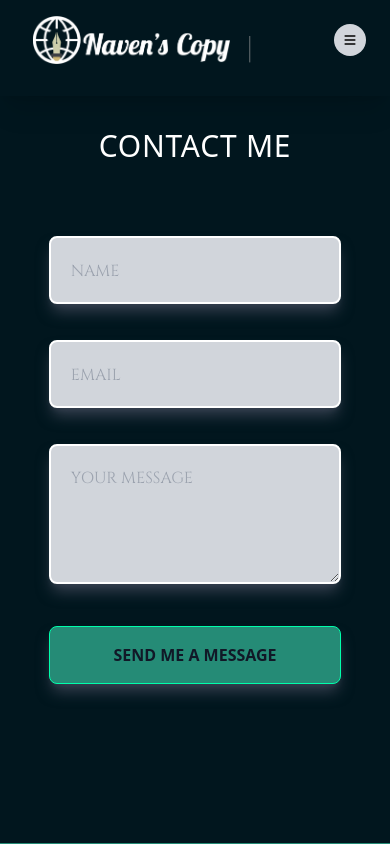
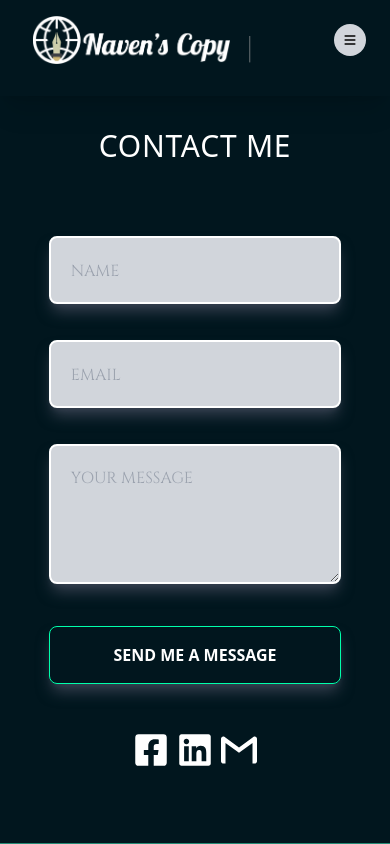
Before and after one commit to MateuszMiszczak/navenscopy, a React (Vite) app: page /contact in a window 390 px wide. Built offline with nearby package versions, Linux system fonts and the light colour scheme.

Commit message:
Added social media icons, restyled button, fixed responsivity

```diff
--- /dev/null
+++ b/src/components/SocialMediaIcons.jsx
@@ -0,0 +1,36 @@
+import { FaFacebookSquare, FaLinkedin } from "react-icons/fa";
+import { SiGmail } from "react-icons/si";
+const SocialMediaIcons = () => {
+  const myEmail = "mthw.miszczak@gmail.com";
+
+  return (
+    <div className="flex gap-2 md:gap-6 lg:gap-12">
+      <a
+        href="https://github.com/MateuszMiszczak"
+        target="_blank"
+        rel="noopener noreferrer"
+        className="text-4xl lg:text-6xl xl:text-7xl"
+      >
+        <FaFacebookSquare className="transition delay-[10ms] hover:scale-[0.95] hover:opacity-60" />
+      </a>
+      <a
+        href="https://www.linkedin.com/in/mateusz-miszczak-a28571277/"
+        target="_blank"
+        rel="noopener noreferrer"
+        className="text-4xl lg:text-6xl xl:text-7xl"
+      >
+        <FaLinkedin className="transition delay-[10ms] hover:scale-[0.95] hover:opacity-60" />
+      </a>
+      <a
+        href={`mailto:${myEmail}`}
+        target="_blank"
+        rel="noopener noreferrer"
+        className="text-4xl lg:text-6xl xl:text-7xl"
+      >
+        <SiGmail className="transition delay-[10ms] hover:scale-[0.95] hover:opacity-60" />
+      </a>
+    </div>
+  );
+};
+
+export default SocialMediaIcons;
--- a/src/pages/ContactMe/ContactMe.jsx
+++ b/src/pages/ContactMe/ContactMe.jsx
@@ -1,6 +1,7 @@
 import { useForm } from "react-hook-form";
 import { motion } from "framer-motion";
 import useMediaQuery from "../../hooks/useMediaQuery";
+import SocialMediaIcons from "../../components/SocialMediaIcons";
 
 const ContactMe = () => {
   const isAboveMediumScreens = useMediaQuery("(min-width: 1060px)");
@@ -21,10 +22,10 @@ const ContactMe = () => {
   return (
     <section
       id="contact"
-      className="flex h-screen flex-col border-b border-borderLighterMainText bg-mainColor pt-32 text-white"
+      className="scroll-none flex h-screen w-screen flex-col gap-10 border-b border-borderLighterMainText bg-mainColor pt-32 text-white md:gap-12 lg:gap-16"
     >
       <motion.div
-        className="mx-10 mb-8 place-self-center text-3xl font-medium uppercase tracking-wide sm:text-4xl md:mb-16 md:text-5xl lg:mb-40 lg:text-6xl"
+        className="mx-10 mb-8 place-self-center text-3xl font-medium uppercase tracking-wide sm:text-4xl md:mb-16 md:text-5xl lg:text-6xl"
         initial="hidden"
         whileInView="visible"
         viewport={{ once: true, amount: 0.5 }}
@@ -38,7 +39,7 @@ const ContactMe = () => {
       </motion.div>
 
       <motion.div
-        className="mt-10 w-3/4 place-self-center text-black md:mt-0"
+        className="mb-2 w-3/4 place-self-center text-black md:mb-6 lg:mb-8"
         initial="hidden"
         whileInView="visible"
         viewport={{ once: true, amount: 0.5 }}
@@ -97,7 +98,7 @@ const ContactMe = () => {
 
             {isAboveMediumScreens ? (
               <button
-                className={`text-md rounded-lg border border-borderLightestMain bg-lighterMain p-4 font-bold uppercase text-gray-900 shadow-lg shadow-gray-700 transition delay-[10ms] hover:scale-[0.95] hover:bg-opacity-40 hover:text-white md:text-xl lg:text-2xl`}
+                className={`text-md hover:text-lighterMain rounded-lg border border-borderLightestMain p-4 font-bold uppercase text-textLightestMain shadow-lg shadow-gray-700 transition delay-[10ms] hover:scale-[0.95] hover:bg-lighterMain3  hover:text-white md:text-xl lg:text-2xl`}
                 type="submit"
               >
                 SEND ME A MESSAGE
@@ -151,7 +152,7 @@ const ContactMe = () => {
             </div>
           ) : (
             <button
-              className={`text-md rounded-lg border border-borderLightestMain bg-lighterMain p-4 font-bold uppercase text-gray-900 shadow-lg shadow-gray-700 transition delay-[10ms] hover:scale-[0.95] hover:bg-opacity-40 hover:text-white md:text-xl lg:text-2xl`}
+              className={`text-md bg-textLightestMain2 hover:text-lighterMain rounded-lg border border-borderLightestMain p-4 font-bold uppercase text-white shadow-lg shadow-gray-700 transition delay-[10ms] hover:scale-[0.95] hover:bg-opacity-40 md:text-xl lg:text-2xl`}
               type="submit"
             >
               SEND ME A MESSAGE
@@ -159,6 +160,20 @@ const ContactMe = () => {
           )}
         </form>
       </motion.div>
+
+      <motion.div
+        className="mx-10 mb-8 place-self-center text-3xl font-medium uppercase tracking-wide sm:text-4xl md:mb-16 md:text-5xl lg:mb-40 lg:text-6xl"
+        initial="hidden"
+        whileInView="visible"
+        viewport={{ once: true, amount: 0.5 }}
+        transition={{ delay: 0.2, duration: 0.2 }}
+        variants={{
+          hidden: { opacity: 0, y: 50 },
+          visible: { opacity: 1, y: 0 },
+        }}
+      >
+        <SocialMediaIcons />
+      </motion.div>
     </section>
   );
 };
--- a/tailwind.config.js
+++ b/tailwind.config.js
@@ -13,6 +13,8 @@ export default {
         mainColor: "#01161e",
         backgroundSections: "#e6e8e9",
         lighterMain: "#258B76",
+        lighterMain2: "#00ab88",
+        lighterMain3: "#00b378",
         mainColorGradientTint1Background: "#1a2d35",
         benefitsDark: "#022b3b",
         benefitsDarkRgba: "rgba(2, 43, 59, 0.35)",
@@ -27,6 +29,7 @@ export default {
         headerColor: "#00ab88",
         almostWhite: "#f9f9f9",
         textLightestMain: "#00ffab",
+        textLightestMain2: "#00e69a",
       },
       borderWidth: {
         borderSmallest: "0.5px",
```
